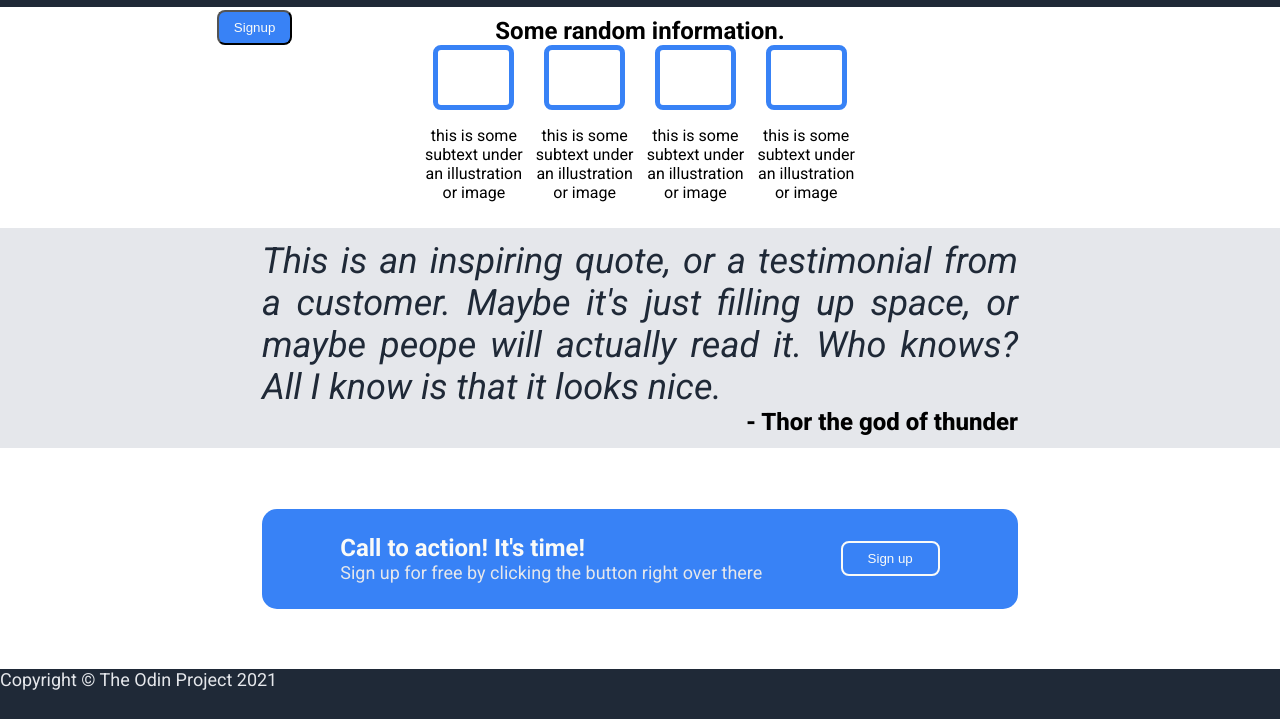
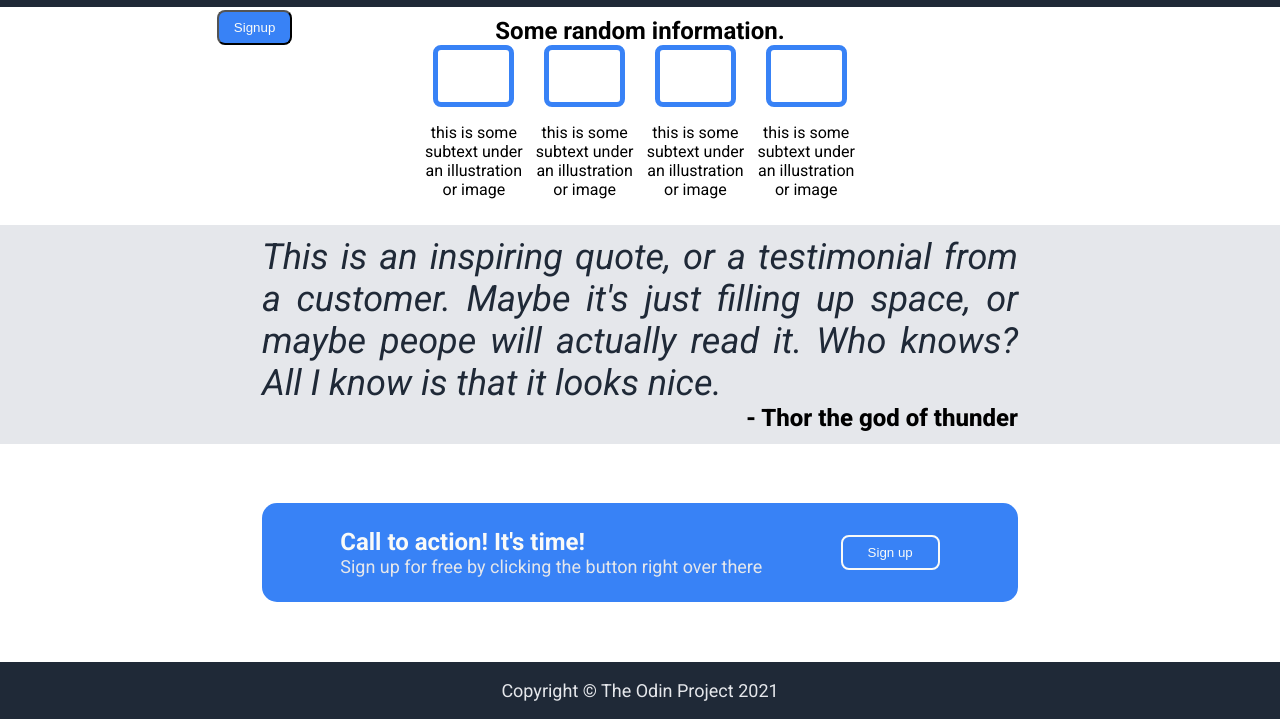
Before and after one commit to aymerrric/Landing-Page, a plain HTML site: page index.html in a window 1280 px wide. Shown: the part 281-1000 px from the top of the page. Drawn offline with Linux system fonts and the light colour scheme.

Commit message:
End the project

```diff
--- a/index.html
+++ b/index.html
@@ -91,7 +91,7 @@
                     </div>
             </section>
             <footer class="small-typo">
-                Copyright &copy; The Odin Project 2021
+                <p>Copyright &copy; The Odin Project 2021</p>
             </footer>
         </body>
     </html>
--- a/style.css
+++ b/style.css
@@ -200,3 +200,11 @@ h2{
     border-style: solid;
     padding: 8px 25px;
 }
+
+
+footer{
+    display: flex;
+    align-items: center;
+    justify-content: center;
+    text-align: center;
+}
```
